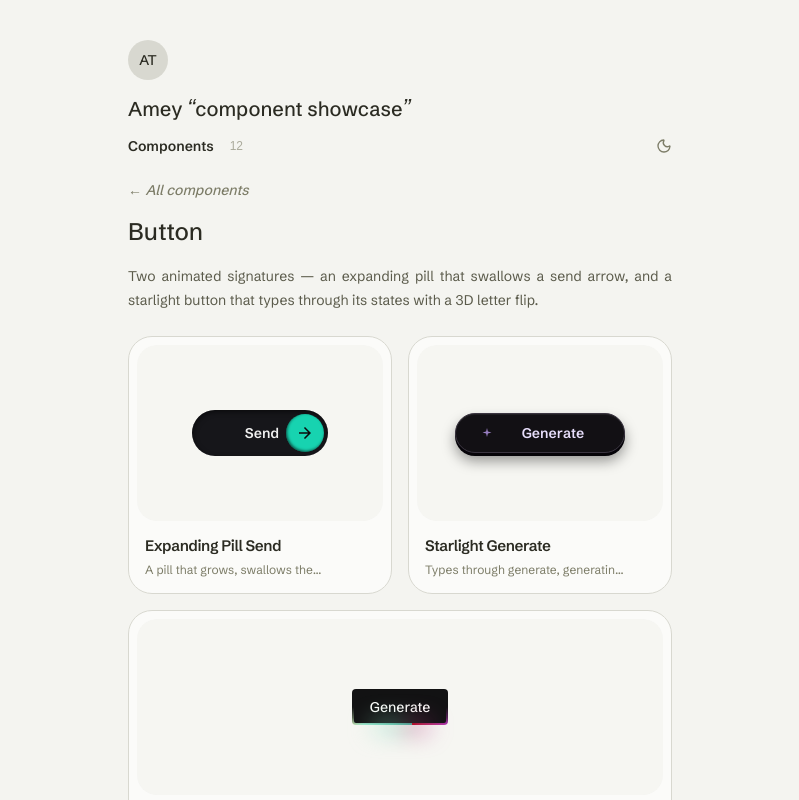
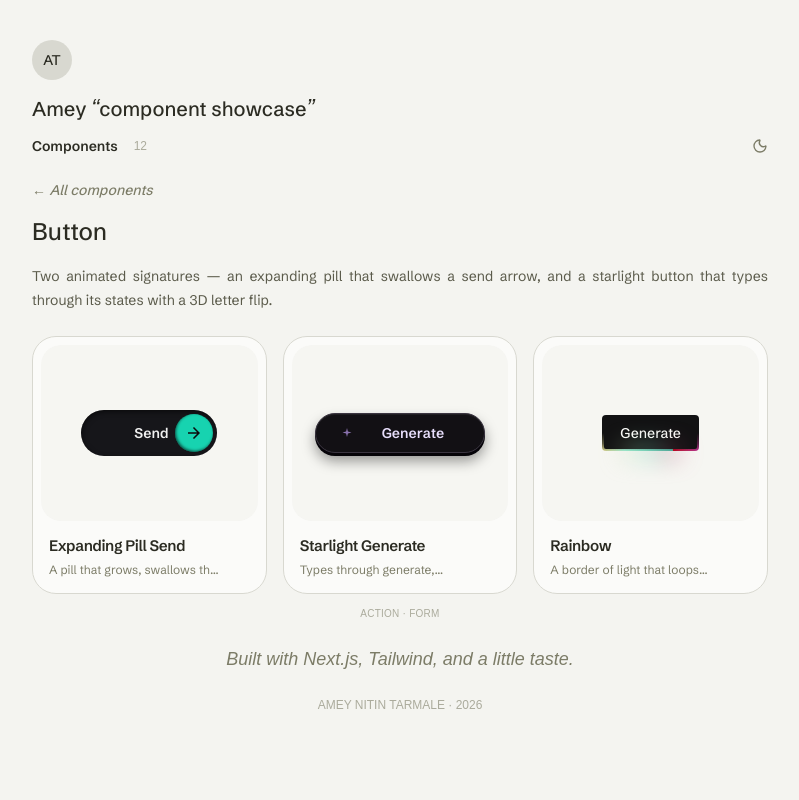
Before and after one commit to WebDevAmey/explored-components, a Next.js app: page /components/button in a window 1280 px wide. Shown: the top 800 px of the page, without its empty margins (240-1039 px from the left). Built offline with nearby package versions, Linux system fonts and the light colour scheme; a web font is replaced by a local one.

Commit message:
refactor: adjust layout in ButtonShowcase for improved responsiveness; update ComponentPage for dynamic width

```diff
--- a/app/components/[slug]/page.tsx
+++ b/app/components/[slug]/page.tsx
@@ -33,7 +33,11 @@ export default async function ComponentPage({ params }: Props) {
 
   return (
     <div className="bg-olive-100 dark:bg-olive-900 min-h-screen w-full flex justify-center py-10">
-      <div className="flex flex-col gap-6 items-center w-full max-w-xl px-4">
+      <div
+        className={`flex flex-col gap-6 items-center w-full px-4 ${
+          component.slug === "button" ? "max-w-3xl" : "max-w-xl"
+        }`}
+      >
         <div className="animate-in w-full">
           <ThemeProvider>
             <Nav count={components.length} />
--- a/components/showcase/button.tsx
+++ b/components/showcase/button.tsx
@@ -54,7 +54,7 @@ export function Button({
 
 export function ButtonShowcase() {
   return (
-    <div className="grid w-full gap-4 sm:grid-cols-2">
+    <div className="grid w-full gap-4 sm:grid-cols-3">
       <DisplayCard
         name="Expanding Pill Send"
         description="A pill that grows, swallows the arrow, and exhales — a send that commits."
@@ -70,7 +70,6 @@ export function ButtonShowcase() {
       <DisplayCard
         name="Rainbow"
         description="A border of light that loops while you hover — the label runs a full rainbow cycle."
-        className="sm:col-span-2"
       >
         <RainbowButton>Generate</RainbowButton>
       </DisplayCard>
```
